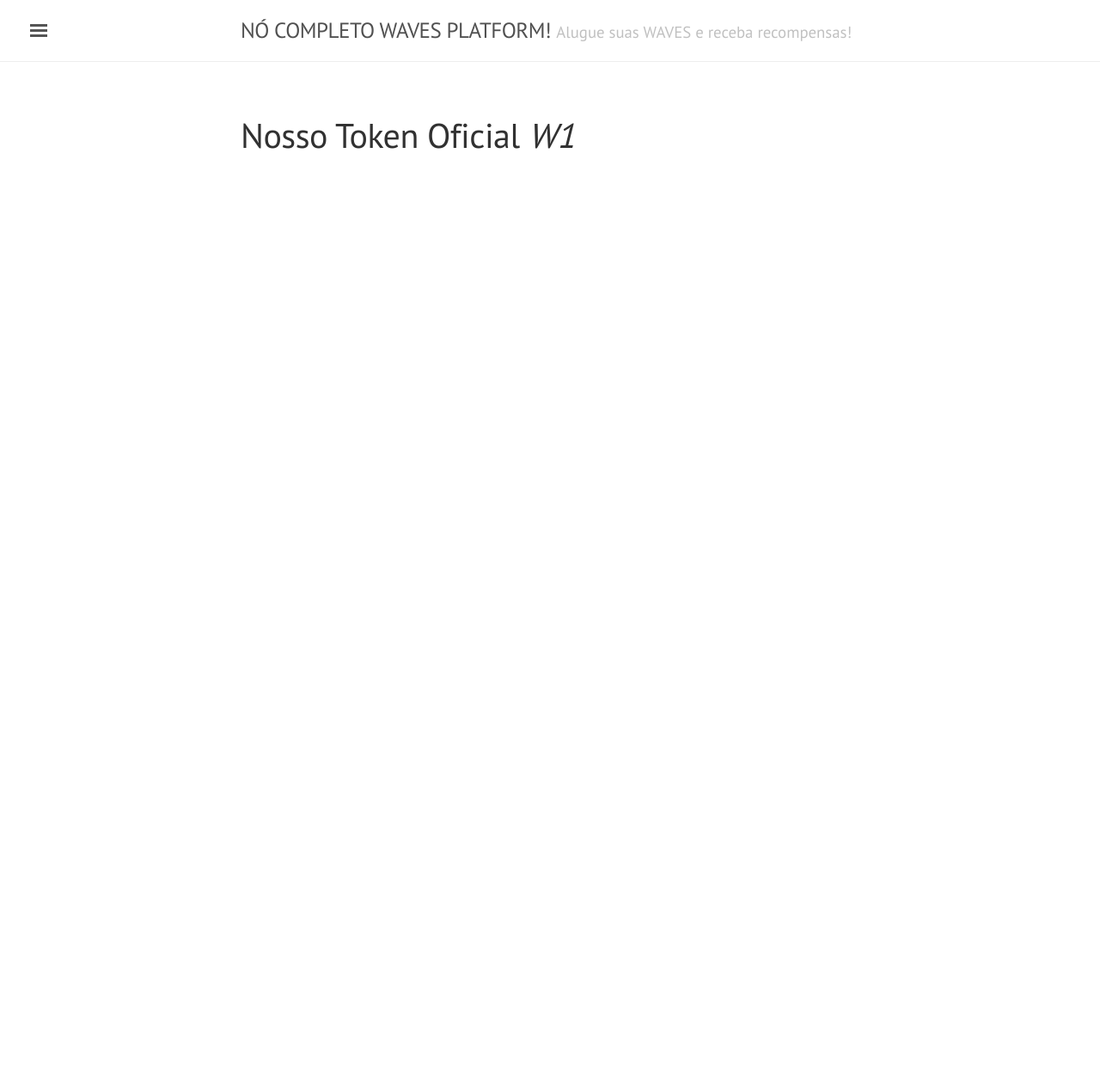
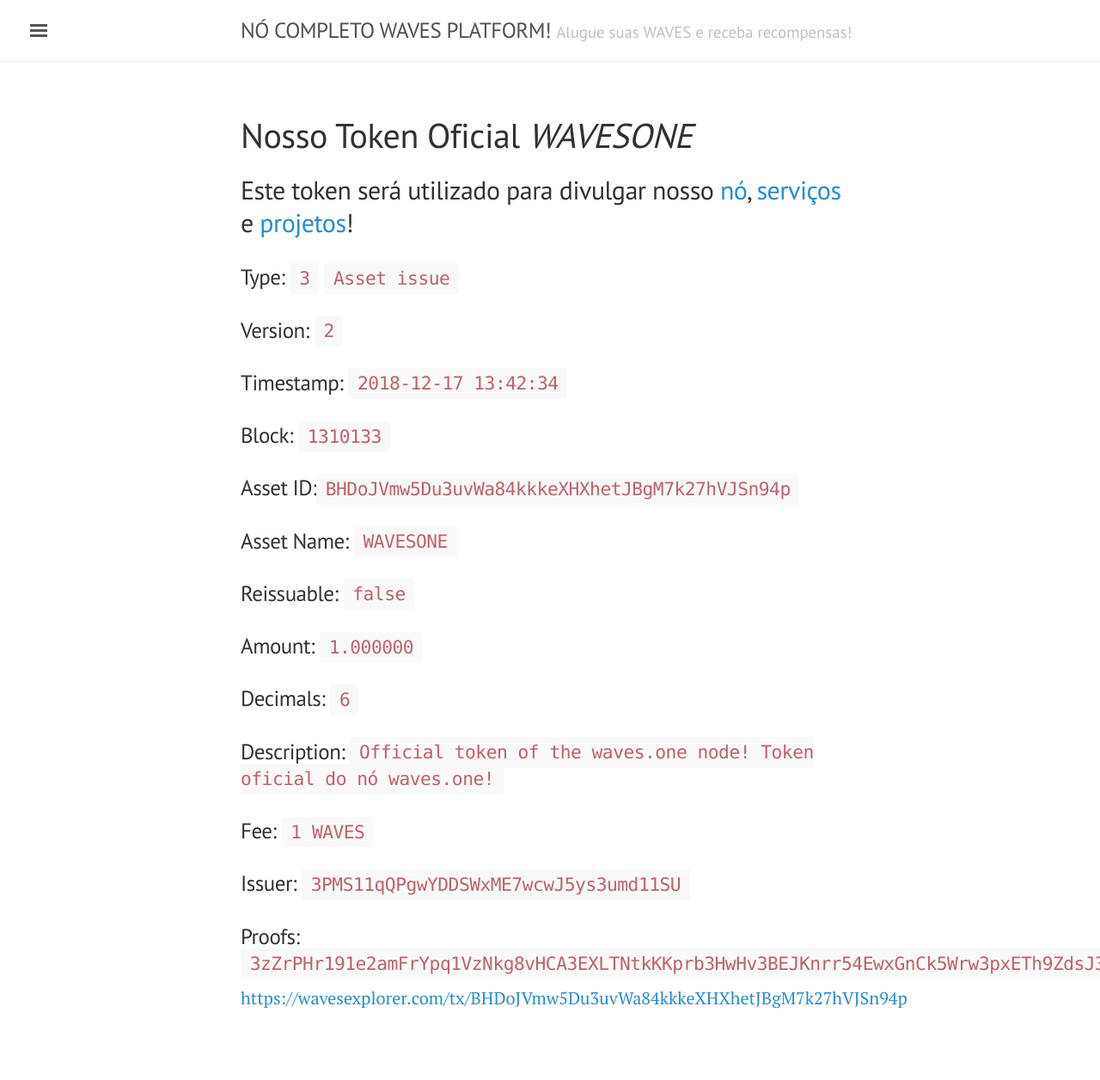
Before and after one commit to wavesone/wavesone.github.io, a Jekyll site: the page built from w1.md, in a window 1280 px wide. Shown: the whole page at 86% size. Built offline with Jekyll 4.4.1, drawn with Linux system fonts in a browser that asks for light colours; before the commit the page ends 900 px from its top, so only the background shows below that.

Commit message:
Update w1.md

```diff
--- a/w1.md
+++ b/w1.md
@@ -1,6 +1,24 @@
 ---
 layout: page
-title: W1
+title: TOKEN WAVESONE
 ---
 
-# Nosso Token Oficial _W1_
+# Nosso Token Oficial _WAVESONE_
+
+## Este token será utilizado para divulgar nosso [nó](https://wavesexplorer.com/address/3PMS11qQPgwYDDSWxME7wcwJ5ys3umd11SU), [serviços](https://wavesexplorer.com/tx/AcghhRfmsTViLtmi4SejN6En2weEUcTRj5rBTwBCMMrZ) e [projetos](https://waves.one/projetos)!
+
+### Type: `3` `Asset issue`
+### Version: `2`
+### Timestamp: `2018-12-17 13:42:34`
+### Block: `1310133`
+### Asset ID:`BHDoJVmw5Du3uvWa84kkkeXHXhetJBgM7k27hVJSn94p`
+### Asset Name: `WAVESONE`
+### Reissuable: `false`
+### Amount: `1.000000`
+### Decimals: `6`
+### Description:	`Official token of the waves.one node! Token oficial do nó waves.one!`
+### Fee:	`1 WAVES`
+### Issuer: `3PMS11qQPgwYDDSWxME7wcwJ5ys3umd11SU`
+### Proofs:	`3zZrPHr191e2amFrYpq1VzNkg8vHCA3EXLTNtkKKprb3HwHv3BEJKnrr54EwxGnCk5Wrw3pxETh9ZdsJ3oSccUo1`
+
+[https://wavesexplorer.com/tx/BHDoJVmw5Du3uvWa84kkkeXHXhetJBgM7k27hVJSn94p](https://wavesexplorer.com/tx/BHDoJVmw5Du3uvWa84kkkeXHXhetJBgM7k27hVJSn94p)
```
